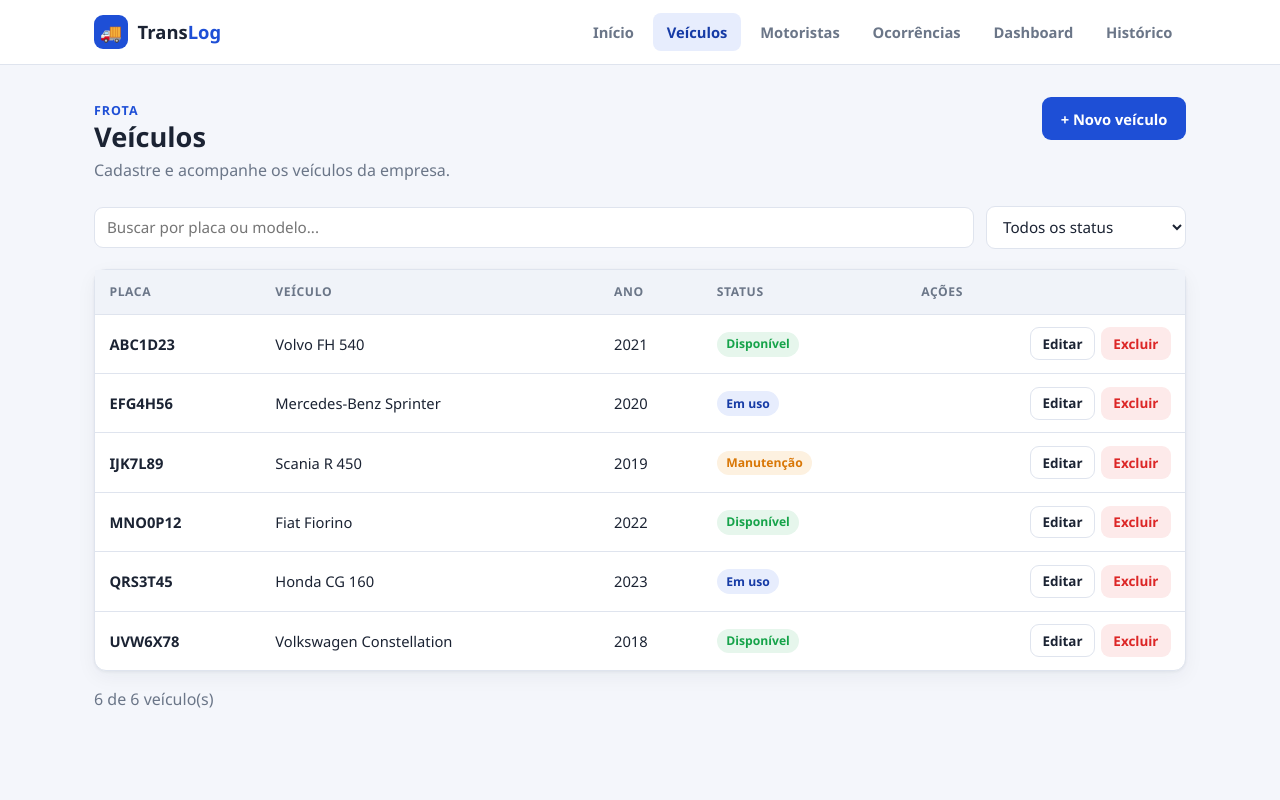
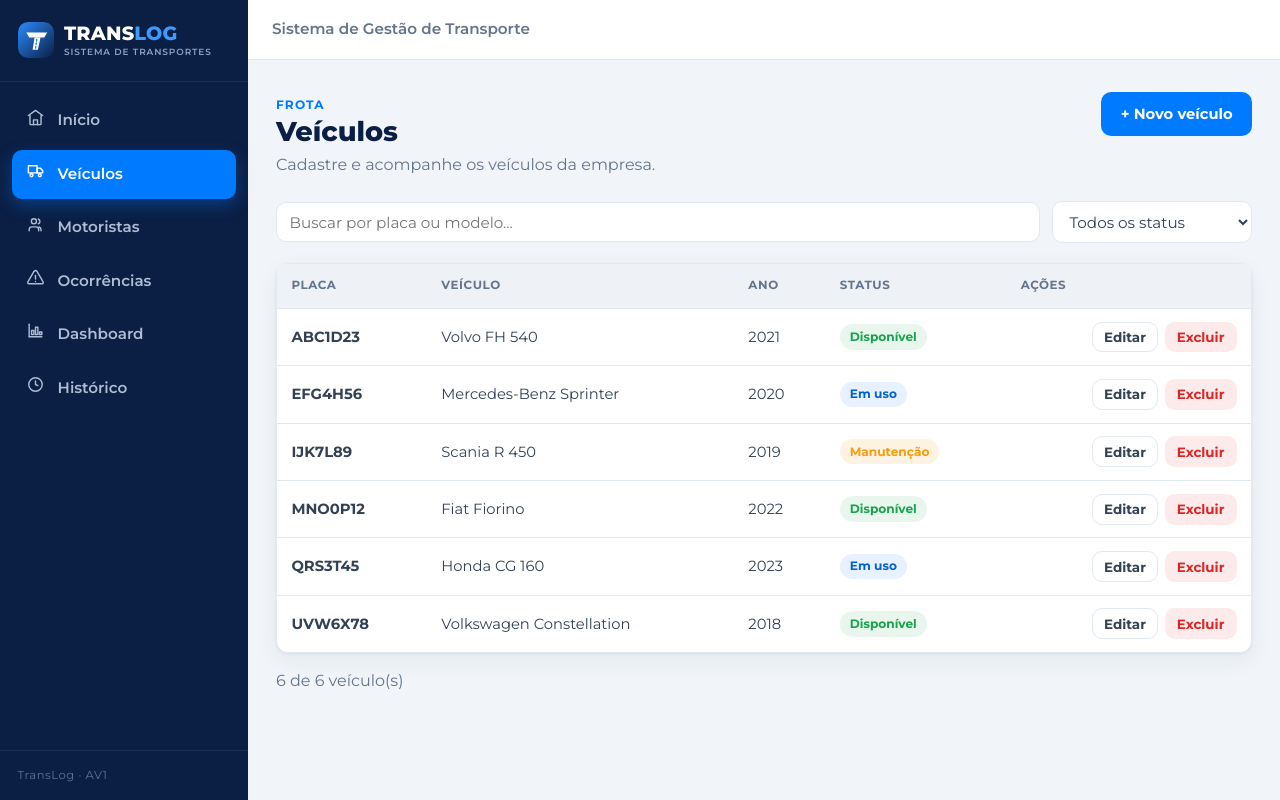
Before and after one commit to arthurniceass-jpg/translog, a React (Vite) app: page /veiculos in a window 1280 px wide. Built offline with nearby package versions, Linux system fonts and the light colour scheme.

Commit message:
style: aplica identidade visual TransLog (sidebar, Montserrat e icones SVG)

```diff
--- a/index.html
+++ b/index.html
@@ -1,10 +1,13 @@
 <!doctype html>
-<html lang="en">
+<html lang="pt-BR">
   <head>
     <meta charset="UTF-8" />
     <link rel="icon" type="image/svg+xml" href="/favicon.svg" />
     <meta name="viewport" content="width=device-width, initial-scale=1.0" />
-    <title>translog</title>
+    <link rel="preconnect" href="https://fonts.googleapis.com" />
+    <link rel="preconnect" href="https://fonts.gstatic.com" crossorigin />
+    <link rel="stylesheet" href="https://fonts.googleapis.com/css2?family=Montserrat:wght@400;500;600;700;800&display=swap" />
+    <title>TransLog — Sistema de Transportes</title>
   </head>
   <body>
     <div id="root"></div>
--- a/src/components/EmptyState.jsx
+++ b/src/components/EmptyState.jsx
@@ -1,8 +1,10 @@
+import { Icon } from "./Icons";
+
 /** Mensagem condicional para listas vazias / sem resultados. */
-export function EmptyState({ emoji = "📭", titulo = "Nada por aqui", texto }) {
+export function EmptyState({ icon = "inbox", titulo = "Nada por aqui", texto }) {
   return (
     <div className="empty">
-      <div className="empty-emoji">{emoji}</div>
+      <Icon name={icon} size={44} className="empty-ico" strokeWidth={1.5} />
       <h3>{titulo}</h3>
       {texto && <p>{texto}</p>}
     </div>
--- /dev/null
+++ b/src/components/Icons.jsx
@@ -0,0 +1,89 @@
+/**
+ * Ícones SVG de traço (estilo linha), desenhados à mão em paths.
+ * Uso: <Icon name="truck" /> — herda a cor do texto (currentColor).
+ */
+const PATHS = {
+  home: (
+    <>
+      <path d="M3 9.5 12 3l9 6.5" />
+      <path d="M5 9v11a1 1 0 0 0 1 1h12a1 1 0 0 0 1-1V9" />
+      <path d="M9.5 21v-6h5v6" />
+    </>
+  ),
+  truck: (
+    <>
+      <path d="M3 6h11v9H3z" />
+      <path d="M14 9h4l3 3v3h-7z" />
+      <circle cx="7" cy="18" r="1.8" />
+      <circle cx="17.5" cy="18" r="1.8" />
+    </>
+  ),
+  users: (
+    <>
+      <path d="M16 20v-1.5A3.5 3.5 0 0 0 12.5 15h-5A3.5 3.5 0 0 0 4 18.5V20" />
+      <circle cx="10" cy="8" r="3.2" />
+      <path d="M19 20v-1.5a3.5 3.5 0 0 0-2.6-3.4" />
+      <path d="M15.5 5.1a3.2 3.2 0 0 1 0 6" />
+    </>
+  ),
+  alert: (
+    <>
+      <path d="M10.3 4 2.4 17.5A1.6 1.6 0 0 0 3.8 20h16.4a1.6 1.6 0 0 0 1.4-2.5L13.7 4a1.6 1.6 0 0 0-2.8 0z" />
+      <line x1="12" y1="9.5" x2="12" y2="14" />
+      <line x1="12" y1="17" x2="12.01" y2="17" />
+    </>
+  ),
+  chart: (
+    <>
+      <path d="M4 20V4" />
+      <path d="M4 20h16" />
+      <rect x="7" y="12" width="3" height="5" />
+      <rect x="12" y="8" width="3" height="9" />
+      <rect x="17" y="14" width="3" height="3" />
+    </>
+  ),
+  history: (
+    <>
+      <circle cx="12" cy="12" r="8.5" />
+      <polyline points="12 7.5 12 12 15 13.5" />
+    </>
+  ),
+  inbox: (
+    <>
+      <path d="M22 12h-5l-2 3H9l-2-3H2" />
+      <path d="M5.5 5.5 2 12v6a1.5 1.5 0 0 0 1.5 1.5h17A1.5 1.5 0 0 0 22 18v-6l-3.5-6.5A1.5 1.5 0 0 0 17.2 5H6.8a1.5 1.5 0 0 0-1.3.5z" />
+    </>
+  ),
+  tool: (
+    <>
+      <path d="M14.5 6.5a4 4 0 0 0-5.3 5.1L4 17v3h3l5.4-5.2a4 4 0 0 0 5.1-5.3l-2.4 2.4-2.1-.6-.6-2.1z" />
+    </>
+  ),
+  search: (
+    <>
+      <circle cx="11" cy="11" r="7" />
+      <line x1="21" y1="21" x2="16.5" y2="16.5" />
+    </>
+  ),
+};
+
+export function Icon({ name, size = 20, className = "", strokeWidth = 1.8 }) {
+  const paths = PATHS[name];
+  if (!paths) return null;
+  return (
+    <svg
+      className={className}
+      width={size}
+      height={size}
+      viewBox="0 0 24 24"
+      fill="none"
+      stroke="currentColor"
+      strokeWidth={strokeWidth}
+      strokeLinecap="round"
+      strokeLinejoin="round"
+      aria-hidden="true"
+    >
+      {paths}
+    </svg>
+  );
+}
--- a/src/components/Layout.jsx
+++ b/src/components/Layout.jsx
@@ -1,40 +1,61 @@
-import { NavLink, Outlet } from "react-router-dom";
+import { useState } from "react";
+import { NavLink, Outlet, useLocation } from "react-router-dom";
+import { Logo } from "./Logo";
+import { Icon } from "./Icons";
 
 const LINKS = [
-  { to: "/", label: "Início", end: true },
-  { to: "/veiculos", label: "Veículos" },
-  { to: "/motoristas", label: "Motoristas" },
-  { to: "/ocorrencias", label: "Ocorrências" },
-  { to: "/dashboard", label: "Dashboard" },
-  { to: "/historico", label: "Histórico" },
+  { to: "/", label: "Início", icon: "home", end: true },
+  { to: "/veiculos", label: "Veículos", icon: "truck" },
+  { to: "/motoristas", label: "Motoristas", icon: "users" },
+  { to: "/ocorrencias", label: "Ocorrências", icon: "alert" },
+  { to: "/dashboard", label: "Dashboard", icon: "chart" },
+  { to: "/historico", label: "Histórico", icon: "history" },
 ];
 
 export function Layout() {
+  const [aberto, setAberto] = useState(false);
+  const location = useLocation();
+
+  // fecha o menu mobile ao trocar de rota
+  const fechar = () => setAberto(false);
+
   return (
-    <>
-      <header className="navbar">
-        <div className="navbar-inner">
-          <NavLink to="/" className="brand">
-            <span className="brand-mark">🚚</span>
-            <span>Trans<b>Log</b></span>
-          </NavLink>
-          <nav className="nav-links">
+    <div className="app-shell">
+      {/* Sidebar */}
+      <aside className={"sidebar" + (aberto ? " open" : "")}>
+        <div className="sidebar-brand">
+          <Logo />
+        </div>
+        <nav className="sidebar-nav">
           {LINKS.map((l) => (
             <NavLink
               key={l.to}
               to={l.to}
               end={l.end}
-                className={({ isActive }) => "nav-link" + (isActive ? " active" : "")}
+              onClick={fechar}
+              className={({ isActive }) => "side-link" + (isActive ? " active" : "")}
             >
+              <span className="side-ico"><Icon name={l.icon} size={19} /></span>
               {l.label}
             </NavLink>
           ))}
         </nav>
-        </div>
+        <div className="sidebar-foot">TransLog · AV1</div>
+      </aside>
+
+      {/* backdrop do menu mobile */}
+      {aberto && <button className="sidebar-backdrop" aria-hidden="true" tabIndex={-1} onClick={fechar} />}
+
+      {/* Conteúdo */}
+      <div className="content">
+        <header className="topbar">
+          <button className="menu-btn" aria-label="Abrir menu" onClick={() => setAberto((o) => !o)}>☰</button>
+          <span className="topbar-title">Sistema de Gestão de Transporte</span>
         </header>
-      <main className="app-main">
+        <main className="app-main" key={location.pathname}>
           <Outlet />
         </main>
-    </>
+      </div>
+    </div>
   );
 }
--- /dev/null
+++ b/src/components/Logo.jsx
@@ -0,0 +1,29 @@
+/**
+ * Logo do TransLog: marca (T estilizado com estrada) + wordmark.
+ * `onDark` ajusta as cores do texto para fundos escuros (sidebar).
+ */
+export function Logo({ onDark = true }) {
+  return (
+    <div className="logo">
+      <svg className="logo-mark" viewBox="0 0 48 48" width="36" height="36" aria-hidden="true">
+        <defs>
+          <linearGradient id="tl-grad" x1="0" y1="0" x2="1" y2="1">
+            <stop offset="0" stopColor="#2b8bff" />
+            <stop offset="1" stopColor="#0b1f44" />
+          </linearGradient>
+        </defs>
+        <rect width="48" height="48" rx="12" fill="url(#tl-grad)" />
+        {/* barra superior do T */}
+        <path d="M11 14 L39 14 L35 20.5 L15 20.5 Z" fill="#fff" />
+        {/* haste do T */}
+        <path d="M22 20.5 L30 20.5 L26.5 37 L19.5 37 Z" fill="#fff" />
+        {/* faixa da estrada */}
+        <line x1="25" y1="23" x2="23.5" y2="35" stroke="#007BFF" strokeWidth="1.6" strokeDasharray="2.4 2.4" strokeLinecap="round" />
+      </svg>
+      <span className={"logo-text" + (onDark ? " on-dark" : "")}>
+        Trans<b>Log</b>
+        <small>Sistema de Transportes</small>
+      </span>
+    </div>
+  );
+}
--- a/src/components/Placeholder.jsx
+++ b/src/components/Placeholder.jsx
@@ -1,4 +1,5 @@
 import { Link } from "react-router-dom";
+import { Icon } from "./Icons";
 
 /**
  * Página placeholder — usada nos módulos que ainda serão implementados
@@ -17,7 +18,7 @@ export function Placeholder({ titulo, dono, descricao }) {
         </div>
       </div>
       <div className="card card-pad empty">
-        <div className="empty-emoji">🚧</div>
+        <Icon name="tool" size={44} className="empty-ico" strokeWidth={1.5} />
         <h3>Em construção</h3>
         <p>
           Este módulo será implementado por <strong>{dono}</strong>, seguindo o
--- a/src/index.css
+++ b/src/index.css
@@ -1,36 +1,40 @@
 /* =========================================================
    TransLog — Sistema de Gestão de Transporte
-   CSS global (tokens + classes reutilizáveis).
-   Todos os módulos reutilizam estas classes p/ manter
-   a interface consistente. CSS tradicional (permitido).
+   Identidade visual oficial (azul marinho + azul tech,
+   Montserrat). CSS global com tokens + classes reutilizáveis.
    ========================================================= */
 
 :root {
-  --bg: #f4f6fb;
+  /* Paleta da marca */
+  --navy: #0B1F44;        /* confiança / estabilidade */
+  --blue: #007BFF;        /* tecnologia / agilidade (primária) */
+  --blue-dark: #0062cc;
+  --blue-soft: #e7f1ff;
+  --orange: #F59E0B;      /* energia / movimento */
+  --orange-soft: #fef3e2;
+  --green: #16A34A;       /* sucesso / conformidade */
+  --green-soft: #e8f6ee;
+  --red: #DC2626;         /* erro / atenção */
+  --red-soft: #fdeaea;
+
+  /* Superfícies e textos */
+  --bg: #F1F5F9;
   --surface: #ffffff;
-  --surface-2: #f0f3f9;
-  --border: #dfe4ee;
-  --text: #1b2333;
-  --muted: #6b7688;
-  --primary: #1e4fd6;
-  --primary-dark: #163ba6;
-  --primary-soft: #e7edfd;
-  --accent: #f59e0b;
-  --danger: #dc2626;
-  --danger-soft: #fdeaea;
-  --success: #16a34a;
-  --success-soft: #e6f6ec;
-  --warn: #d97706;
-  --warn-soft: #fdf1e0;
+  --surface-2: #eef2f7;
+  --border: #e2e8f0;
+  --text: #334155;        /* texto padrão */
+  --heading: #0B1F44;     /* títulos */
+  --muted: #64748b;
+
   --radius: 12px;
-  --shadow: 0 1px 3px rgba(20, 30, 55, 0.06), 0 6px 20px rgba(20, 30, 55, 0.05);
-  --maxw: 1140px;
+  --shadow: 0 1px 3px rgba(11, 31, 68, 0.06), 0 8px 24px rgba(11, 31, 68, 0.06);
+  --sidebar-w: 248px;
 }
 
 * { box-sizing: border-box; margin: 0; padding: 0; }
 
 body {
-  font-family: "Segoe UI", system-ui, -apple-system, Roboto, sans-serif;
+  font-family: "Montserrat", system-ui, "Segoe UI", sans-serif;
   background: var(--bg);
   color: var(--text);
   line-height: 1.5;
@@ -39,51 +43,74 @@ body {
 
 a { color: inherit; text-decoration: none; }
 button { font-family: inherit; cursor: pointer; }
-h1, h2, h3 { line-height: 1.2; }
+h1, h2, h3 { line-height: 1.2; color: var(--heading); }
 
-/* ===== Layout ===== */
-.app-main { max-width: var(--maxw); margin: 0 auto; padding: 2rem 1.5rem 4rem; }
+/* =========================================================
+   SHELL (sidebar + conteúdo)
+   ========================================================= */
+.app-shell { display: flex; min-height: 100vh; }
 
-.navbar {
-  position: sticky; top: 0; z-index: 20;
-  background: var(--surface); border-bottom: 1px solid var(--border);
+.sidebar {
+  width: var(--sidebar-w); flex-shrink: 0;
+  background: var(--navy); color: #aebcd6;
+  display: flex; flex-direction: column;
+  position: sticky; top: 0; height: 100vh;
 }
-.navbar-inner {
-  max-width: var(--maxw); margin: 0 auto; padding: 0 1.5rem;
-  height: 64px; display: flex; align-items: center; gap: 1.5rem;
+.sidebar-brand { padding: 1.4rem 1.1rem; border-bottom: 1px solid rgba(255, 255, 255, 0.08); }
+.sidebar-nav { padding: 0.9rem 0.75rem; display: flex; flex-direction: column; gap: 0.25rem; flex: 1; }
+.side-link {
+  display: flex; align-items: center; gap: 0.7rem;
+  padding: 0.72rem 0.85rem; border-radius: 10px;
+  color: #aebcd6; font-weight: 600; font-size: 0.95rem;
+  transition: background 0.15s, color 0.15s;
 }
-.brand { display: flex; align-items: center; gap: 0.6rem; font-weight: 800; font-size: 1.15rem; }
-.brand-mark {
-  width: 34px; height: 34px; border-radius: 9px; display: grid; place-items: center;
-  background: var(--primary); color: #fff; font-size: 1.1rem;
+.side-link:hover { background: rgba(255, 255, 255, 0.07); color: #fff; }
+.side-link.active { background: var(--blue); color: #fff; box-shadow: 0 6px 16px rgba(0, 123, 255, 0.35); }
+.side-ico { font-size: 1.1rem; width: 1.3rem; text-align: center; }
+.sidebar-foot { padding: 1rem 1.1rem; font-size: 0.72rem; letter-spacing: 0.05em; color: #5f7399; border-top: 1px solid rgba(255, 255, 255, 0.08); }
+
+.content { flex: 1; min-width: 0; display: flex; flex-direction: column; }
+.topbar {
+  height: 60px; display: flex; align-items: center; gap: 0.9rem;
+  padding: 0 1.5rem; background: var(--surface); border-bottom: 1px solid var(--border);
+  position: sticky; top: 0; z-index: 30;
 }
-.brand span b { color: var(--primary); }
-.nav-links { display: flex; gap: 0.35rem; margin-left: auto; flex-wrap: wrap; }
-.nav-link {
-  padding: 0.5rem 0.85rem; border-radius: 8px; font-weight: 600; font-size: 0.92rem;
-  color: var(--muted); transition: background 0.15s, color 0.15s;
-}
-.nav-link:hover { background: var(--surface-2); color: var(--text); }
-.nav-link.active { background: var(--primary-soft); color: var(--primary-dark); }
+.topbar-title { font-weight: 600; color: var(--muted); font-size: 0.95rem; }
+.menu-btn { display: none; font-size: 1.3rem; background: none; border: 0; color: var(--navy); line-height: 1; }
+.sidebar-backdrop { display: none; }
+.app-main { width: 100%; max-width: 1120px; margin: 0 auto; padding: 2rem 1.75rem 4rem; }
 
-/* ===== Page header ===== */
+/* ===== Logo ===== */
+.logo { display: flex; align-items: center; gap: 0.65rem; }
+.logo-mark { flex-shrink: 0; border-radius: 10px; }
+.logo-text { font-weight: 800; font-size: 1.2rem; line-height: 1; text-transform: uppercase; letter-spacing: 0.01em; color: var(--heading); }
+.logo-text b { color: var(--blue); font-weight: 800; }
+.logo-text small { display: block; font-size: 0.56rem; font-weight: 600; letter-spacing: 0.1em; color: var(--muted); margin-top: 4px; }
+.logo-text.on-dark { color: #fff; }
+.logo-text.on-dark b { color: #3b9bff; }
+.logo-text.on-dark small { color: #8ea2c4; }
+
+/* =========================================================
+   Páginas
+   ========================================================= */
 .page-head { display: flex; align-items: flex-start; justify-content: space-between; gap: 1rem; flex-wrap: wrap; margin-bottom: 1.5rem; }
 .page-title { font-size: 1.7rem; font-weight: 800; }
 .page-sub { color: var(--muted); margin-top: 0.25rem; }
-.kicker { font-size: 0.78rem; font-weight: 700; letter-spacing: 0.08em; text-transform: uppercase; color: var(--primary); }
+.kicker { font-size: 0.76rem; font-weight: 700; letter-spacing: 0.09em; text-transform: uppercase; color: var(--blue); }
 
-/* ===== Buttons ===== */
+/* ===== Botões ===== */
 .btn {
   display: inline-flex; align-items: center; gap: 0.45rem; justify-content: center;
-  padding: 0.6rem 1.1rem; border-radius: 9px; border: 1px solid transparent;
-  font-weight: 700; font-size: 0.92rem; transition: transform 0.12s, background 0.15s, border-color 0.15s;
+  padding: 0.62rem 1.15rem; border-radius: 10px; border: 1px solid transparent;
+  font-weight: 700; font-size: 0.92rem; font-family: inherit;
+  transition: transform 0.12s, background 0.15s, border-color 0.15s, color 0.15s;
 }
 .btn:active { transform: translateY(1px); }
-.btn-primary { background: var(--primary); color: #fff; }
-.btn-primary:hover { background: var(--primary-dark); }
+.btn-primary { background: var(--blue); color: #fff; }
+.btn-primary:hover { background: var(--blue-dark); }
 .btn-outline { background: var(--surface); border-color: var(--border); color: var(--text); }
-.btn-outline:hover { border-color: var(--primary); color: var(--primary); }
-.btn-danger { background: var(--danger-soft); color: var(--danger); }
+.btn-outline:hover { border-color: var(--blue); color: var(--blue); }
+.btn-danger { background: var(--red-soft); color: var(--red); }
 .btn-danger:hover { background: #f9d5d5; }
 .btn-ghost { background: transparent; color: var(--muted); }
 .btn-ghost:hover { background: var(--surface-2); color: var(--text); }
@@ -93,60 +120,61 @@ h1, h2, h3 { line-height: 1.2; }
 .card { background: var(--surface); border: 1px solid var(--border); border-radius: var(--radius); box-shadow: var(--shadow); }
 .card-pad { padding: 1.5rem; }
 
-/* ===== Toolbar (busca + filtros) ===== */
+/* ===== Toolbar ===== */
 .toolbar { display: flex; gap: 0.75rem; flex-wrap: wrap; align-items: center; margin-bottom: 1.25rem; }
 .toolbar .grow { flex: 1; min-width: 220px; }
 
-/* ===== Form controls ===== */
+/* ===== Formulários ===== */
 .field { display: grid; gap: 0.35rem; margin-bottom: 1rem; }
-.field label { font-size: 0.86rem; font-weight: 600; color: var(--text); }
-.field .req { color: var(--danger); }
+.field label { font-size: 0.86rem; font-weight: 600; color: var(--heading); }
+.field .req { color: var(--red); }
 .input, .select, .textarea {
-  width: 100%; background: var(--surface); border: 1px solid var(--border); border-radius: 9px;
-  padding: 0.6rem 0.75rem; font-size: 0.95rem; color: var(--text); font-family: inherit; transition: border-color 0.15s, box-shadow 0.15s;
+  width: 100%; background: var(--surface); border: 1px solid var(--border); border-radius: 10px;
+  padding: 0.62rem 0.78rem; font-size: 0.95rem; color: var(--text); font-family: inherit;
+  transition: border-color 0.15s, box-shadow 0.15s;
 }
-.input:focus, .select:focus, .textarea:focus {
-  outline: none; border-color: var(--primary); box-shadow: 0 0 0 3px var(--primary-soft);
-}
+.input:focus, .select:focus, .textarea:focus { outline: none; border-color: var(--blue); box-shadow: 0 0 0 3px var(--blue-soft); }
 .textarea { resize: vertical; min-height: 90px; }
-.field-error { color: var(--danger); font-size: 0.82rem; }
-.input.invalid, .select.invalid, .textarea.invalid { border-color: var(--danger); }
+.field-error { color: var(--red); font-size: 0.82rem; }
+.input.invalid, .select.invalid, .textarea.invalid { border-color: var(--red); }
 .form-grid { display: grid; grid-template-columns: repeat(2, 1fr); gap: 0 1rem; }
 .form-actions { display: flex; gap: 0.75rem; margin-top: 0.5rem; }
 
-/* ===== Table ===== */
+/* ===== Tabela ===== */
 .table-wrap { overflow-x: auto; }
 .table { width: 100%; border-collapse: collapse; font-size: 0.92rem; }
 .table th, .table td { text-align: left; padding: 0.8rem 0.9rem; border-bottom: 1px solid var(--border); }
-.table th { font-size: 0.76rem; text-transform: uppercase; letter-spacing: 0.05em; color: var(--muted); background: var(--surface-2); }
+.table th { font-size: 0.74rem; text-transform: uppercase; letter-spacing: 0.05em; color: var(--muted); background: var(--surface-2); }
 .table tr:last-child td { border-bottom: none; }
 .table tbody tr:hover { background: var(--surface-2); }
 .table .actions { display: flex; gap: 0.4rem; justify-content: flex-end; }
 
 /* ===== Badge ===== */
-.badge { display: inline-flex; align-items: center; gap: 0.35rem; padding: 0.2rem 0.6rem; border-radius: 999px; font-size: 0.76rem; font-weight: 700; }
+.badge { display: inline-flex; align-items: center; gap: 0.35rem; padding: 0.22rem 0.62rem; border-radius: 999px; font-size: 0.76rem; font-weight: 700; }
 .badge-neutral { background: var(--surface-2); color: var(--muted); }
-.badge-success { background: var(--success-soft); color: var(--success); }
-.badge-warn { background: var(--warn-soft); color: var(--warn); }
-.badge-danger { background: var(--danger-soft); color: var(--danger); }
-.badge-primary { background: var(--primary-soft); color: var(--primary-dark); }
+.badge-success { background: var(--green-soft); color: var(--green); }
+.badge-warn { background: var(--orange-soft); color: var(--orange); }
+.badge-danger { background: var(--red-soft); color: var(--red); }
+.badge-primary { background: var(--blue-soft); color: var(--blue-dark); }
 
-/* ===== Empty / mensagens condicionais ===== */
+/* ===== Estados / alertas ===== */
 .empty { text-align: center; padding: 3rem 1.5rem; color: var(--muted); }
-.empty-emoji { font-size: 2.4rem; }
-.empty h3 { margin: 0.6rem 0 0.3rem; color: var(--text); }
-.alert { padding: 0.75rem 1rem; border-radius: 9px; font-size: 0.9rem; font-weight: 600; margin-bottom: 1rem; }
-.alert-success { background: var(--success-soft); color: var(--success); }
-.alert-danger { background: var(--danger-soft); color: var(--danger); }
+.empty-ico { color: #94a3b8; margin-bottom: 0.4rem; }
+.empty h3 { margin: 0.6rem 0 0.3rem; color: var(--heading); }
+.alert { padding: 0.75rem 1rem; border-radius: 10px; font-size: 0.9rem; font-weight: 600; margin-bottom: 1rem; }
+.alert-success { background: var(--green-soft); color: var(--green); }
+.alert-danger { background: var(--red-soft); color: var(--red); }
 
-/* ===== Stats (dashboard) ===== */
+/* ===== Stats ===== */
 .stats-grid { display: grid; grid-template-columns: repeat(auto-fit, minmax(200px, 1fr)); gap: 1rem; }
-.stat { padding: 1.25rem 1.4rem; }
+.stat { padding: 1.3rem 1.4rem; display: block; }
 .stat .stat-label { color: var(--muted); font-size: 0.85rem; font-weight: 600; }
-.stat .stat-value { font-size: 2rem; font-weight: 800; margin-top: 0.2rem; }
+.stat .stat-value { font-size: 2rem; font-weight: 800; margin-top: 0.2rem; color: var(--heading); }
+a.stat { transition: transform 0.12s, box-shadow 0.15s; }
+a.stat:hover { transform: translateY(-2px); box-shadow: 0 12px 28px rgba(11, 31, 68, 0.1); }
 
-/* ===== Overlay / dialog ===== */
-.overlay { position: fixed; inset: 0; background: rgba(15, 22, 40, 0.5); display: grid; place-items: center; padding: 1rem; z-index: 50; }
+/* ===== Dialog ===== */
+.overlay { position: fixed; inset: 0; background: rgba(11, 31, 68, 0.5); display: grid; place-items: center; padding: 1rem; z-index: 80; }
 .dialog { background: var(--surface); border-radius: var(--radius); padding: 1.5rem; max-width: 400px; width: 100%; box-shadow: var(--shadow); }
 .dialog h3 { margin-bottom: 0.5rem; }
 .dialog p { color: var(--muted); margin-bottom: 1.25rem; }
@@ -158,7 +186,19 @@ h1, h2, h3 { line-height: 1.2; }
 .text-right { text-align: right; }
 .mt { margin-top: 1rem; }
 
+/* =========================================================
+   Responsivo
+   ========================================================= */
+@media (max-width: 900px) {
+  .sidebar {
+    position: fixed; left: 0; top: 0; bottom: 0; height: 100vh;
+    transform: translateX(-100%); transition: transform 0.25s ease; z-index: 70;
+  }
+  .sidebar.open { transform: none; }
+  .menu-btn { display: inline-flex; }
+  .sidebar-backdrop { display: block; position: fixed; inset: 0; background: rgba(11, 31, 68, 0.5); border: 0; z-index: 65; }
+}
 @media (max-width: 640px) {
   .form-grid { grid-template-columns: 1fr; }
-  .navbar-inner { gap: 0.75rem; }
+  .app-main { padding: 1.5rem 1.1rem 3rem; }
 }
--- a/src/pages/Historico.jsx
+++ b/src/pages/Historico.jsx
@@ -72,7 +72,7 @@ export function Historico() {
 
       <div className="card">
         {lista.length === 0 ? (
-          <EmptyState emoji="🗂️" titulo="Nenhuma ocorrência no período" texto="Ajuste os filtros para ver o histórico." />
+          <EmptyState icon="history" titulo="Nenhuma ocorrência no período" texto="Ajuste os filtros para ver o histórico." />
         ) : (
           <div className="table-wrap">
             <table className="table">
--- a/src/pages/Motoristas.jsx
+++ b/src/pages/Motoristas.jsx
@@ -61,7 +61,7 @@ export function Motoristas() {
       <div className="card">
         {lista.length === 0 ? (
           <EmptyState
-            emoji="🧑‍✈️"
+            icon="users"
             titulo={motoristas.length === 0 ? "Nenhum motorista cadastrado" : "Nenhum resultado"}
             texto={motoristas.length === 0 ? "Clique em “Novo motorista” para começar." : "Tente ajustar a busca ou o filtro."}
           />
--- a/src/pages/Ocorrencias.jsx
+++ b/src/pages/Ocorrencias.jsx
@@ -69,7 +69,7 @@ export function Ocorrencias() {
       <div className="card">
         {lista.length === 0 ? (
           <EmptyState
-            emoji="📋"
+            icon="alert"
             titulo={ocorrencias.length === 0 ? "Nenhuma ocorrência registrada" : "Nenhum resultado"}
             texto={ocorrencias.length === 0 ? "Clique em “Nova ocorrência” para começar." : "Tente ajustar a busca ou os filtros."}
           />
--- a/src/pages/Veiculos.jsx
+++ b/src/pages/Veiculos.jsx
@@ -61,7 +61,7 @@ export function Veiculos() {
       <div className="card">
         {lista.length === 0 ? (
           <EmptyState
-            emoji="🚚"
+            icon="truck"
             titulo={veiculos.length === 0 ? "Nenhum veículo cadastrado" : "Nenhum resultado"}
             texto={veiculos.length === 0 ? "Clique em “Novo veículo” para começar." : "Tente ajustar a busca ou o filtro."}
           />
```
Lines whose indentation alone changed are shown as unchanged.
